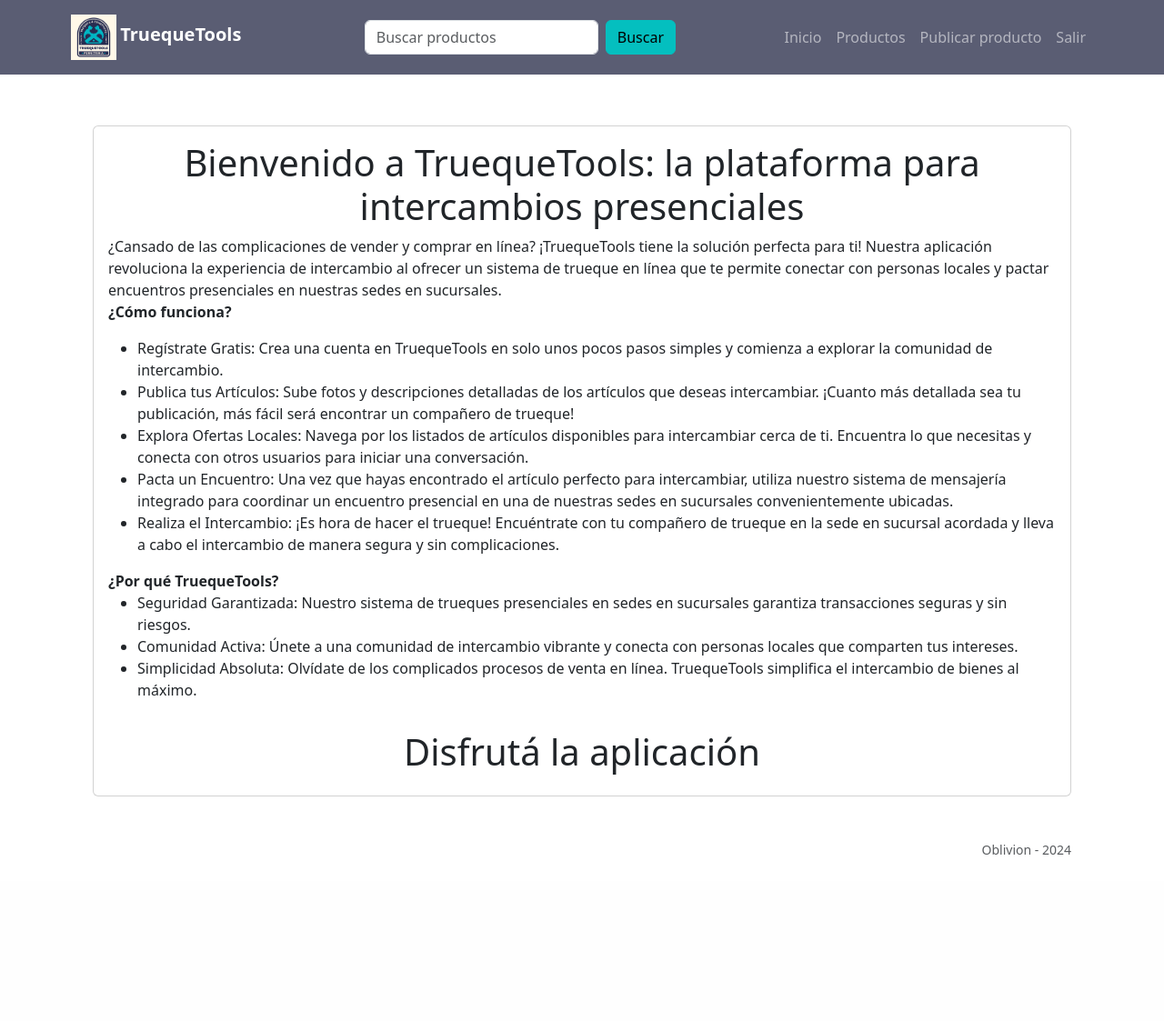
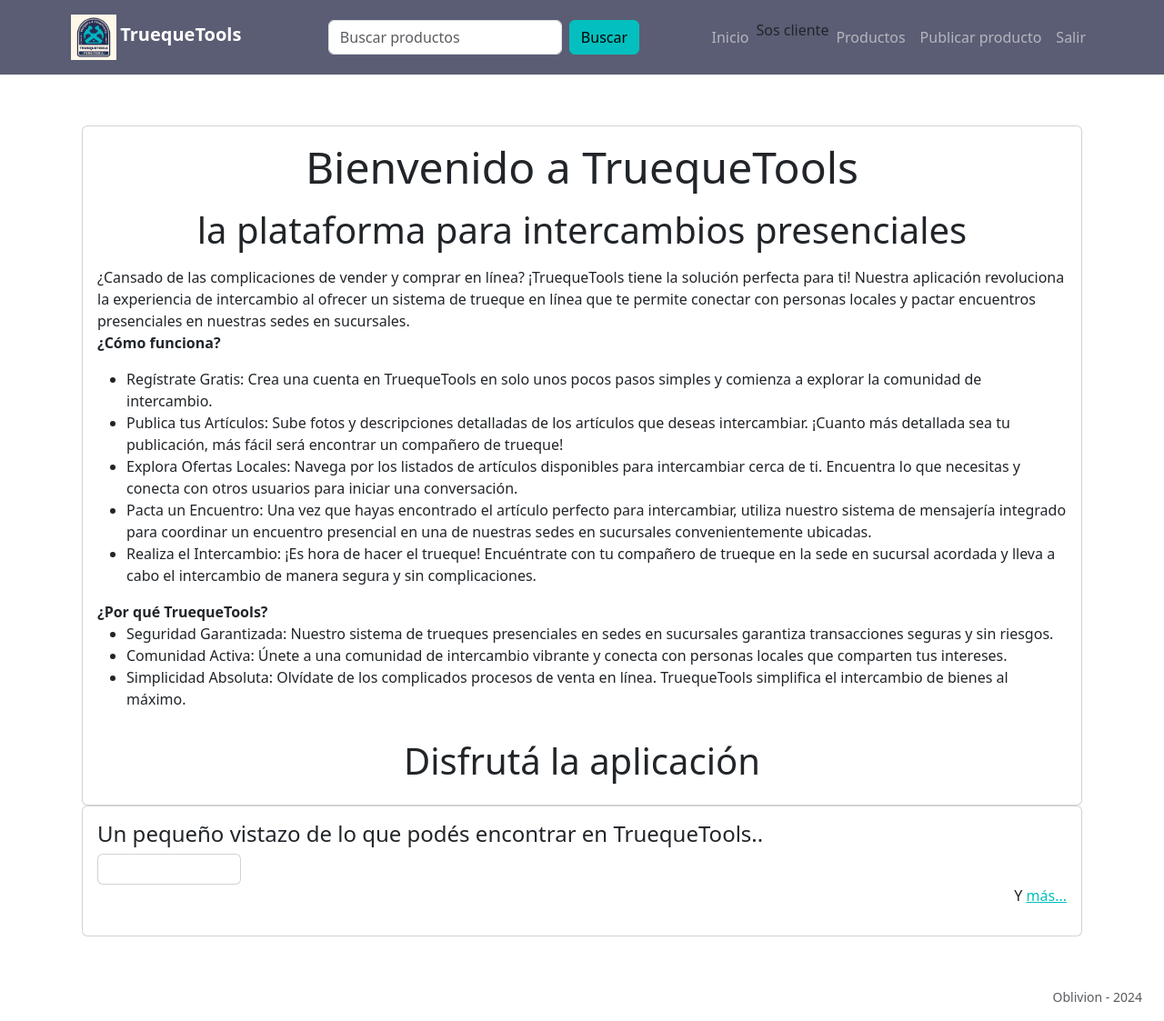
Before and after one commit to maurokeindeveloper/oblivion_trueque_tools, a Django app: page / in a window 1280 px wide. Shown: the whole page at 91% size. Before the commit the page ends 940 px from the top, so only its background shows below. Run offline with Django 5.2, Linux system fonts and the light colour scheme; a user stored in the database is signed in; some libraries are stand-ins or nearby versions.

Commit message:
cambios en el home y la navbar para tener la misma estructura

```diff
--- a/trueque_tools/settings.py
+++ b/trueque_tools/settings.py
@@ -121,7 +121,7 @@ USE_TZ = True
 # https://docs.djangoproject.com/en/5.0/howto/static-files/
 
 STATIC_URL = "static/"
-STATICFILES_DIRS = [BASE_DIR / "static"]
+STATICFILES_DIRS = [BASE_DIR / "tt_app" / "static"]
 
 import os
 
--- a/tt_app/templates/home.html
+++ b/tt_app/templates/home.html
@@ -2,10 +2,9 @@
 
 {% block content %}
 <div id="mensaje-feedback" class="alert alert-success" style="display: none;"></div>
-<div class="container my-5">
 <main class="container my-5">
     <section class="card card-body">
-        <h4 class="display-6 text-center"><strong>Bienvenido a TruequeTools: la plataforma para intercambios presenciales</strong></h4>
+        <strong class="text-center"><p class="display-5">Bienvenido a TruequeTools</p> <p class="display-6">la plataforma para intercambios presenciales</p></strong>
         <p>
             ¿Cansado de las complicaciones de vender y comprar en línea? ¡TruequeTools tiene la solución perfecta para ti! Nuestra aplicación revoluciona la experiencia de intercambio al ofrecer un sistema de trueque en línea que te permite conectar con personas locales y pactar encuentros presenciales en nuestras sedes en sucursales.
             <br>
@@ -40,7 +39,7 @@
                     Simplicidad Absoluta: Olvídate de los complicados procesos de venta en línea. TruequeTools simplifica el intercambio de bienes al máximo.
                 </li>
             </ul>
-</p>
+        </p>
 
         {% if user.is_authenticated %}
             <h1 class="display-6 text-center">Disfrutá la aplicación</h1>
@@ -50,6 +49,13 @@
                 <a class="btn btn-dark" href="{% url 'registro' %}">Registrarse</a>
             </div>
         {% endif %}
+    </section>
+    <section class="card card-body">
+        <h4 class=" text-start">Un pequeño vistazo de lo que podés encontrar en TruequeTools..</h4>
+        <div class="align-items-center justify-content-center ">
+            {% include 'products/partial_listado_productos.html' %}
+        </div>
+        <p class=" text-end">Y <a href="{% url 'productos' %}">más...</a></p>
     </section>
 </main>
 <script>
--- a/tt_app/templates/partials/navbar.html
+++ b/tt_app/templates/partials/navbar.html
@@ -18,13 +18,23 @@
                 <div class="navbar-nav ms-auto align-items-center" >
 
                     <a class="nav-link" href="{% url 'home' %}">Inicio</a>
-                    <a class="nav-link" href="{% url 'productos' %}">Productos</a>
 
                     {% if user.is_authenticated %}
-                    <a class="nav-link" href="{% url 'crear_producto' %}">Publicar producto</a>
+                    {% if user.is_staff %}
+                        {% if user.is_admin %}  {# PORCION PARA ADMIN #}
+                            <P>Sos admin</P>
+                        {% else %}              {# PORCION PARA EMPLEADOS #}
+                            <p>Sos empleado</p>
+                        {% endif %}
+                    {% else %}                  {# PORCION PARA CLIENTES #}
+                        <p>Sos cliente</p>
+                        <a class="nav-link" href="{% url 'productos' %}">Productos</a>
+                        <a class="nav-link" href="{% url 'crear_producto' %}">Publicar producto</a>
+                    {% endif %}
+
                     <a class="nav-link" href="{% url 'logout' %}">Salir</a>
-
                     {% else %}
+                    <a class="nav-link" href="{% url 'productos' %}">Productos</a>
                     <a class="nav-link" href="{% url 'registro' %}">Registrarse</a>
                     <a class="nav-link" href="{% url 'ingreso' %}">Ingresar</a>
                     {% endif %}
```
